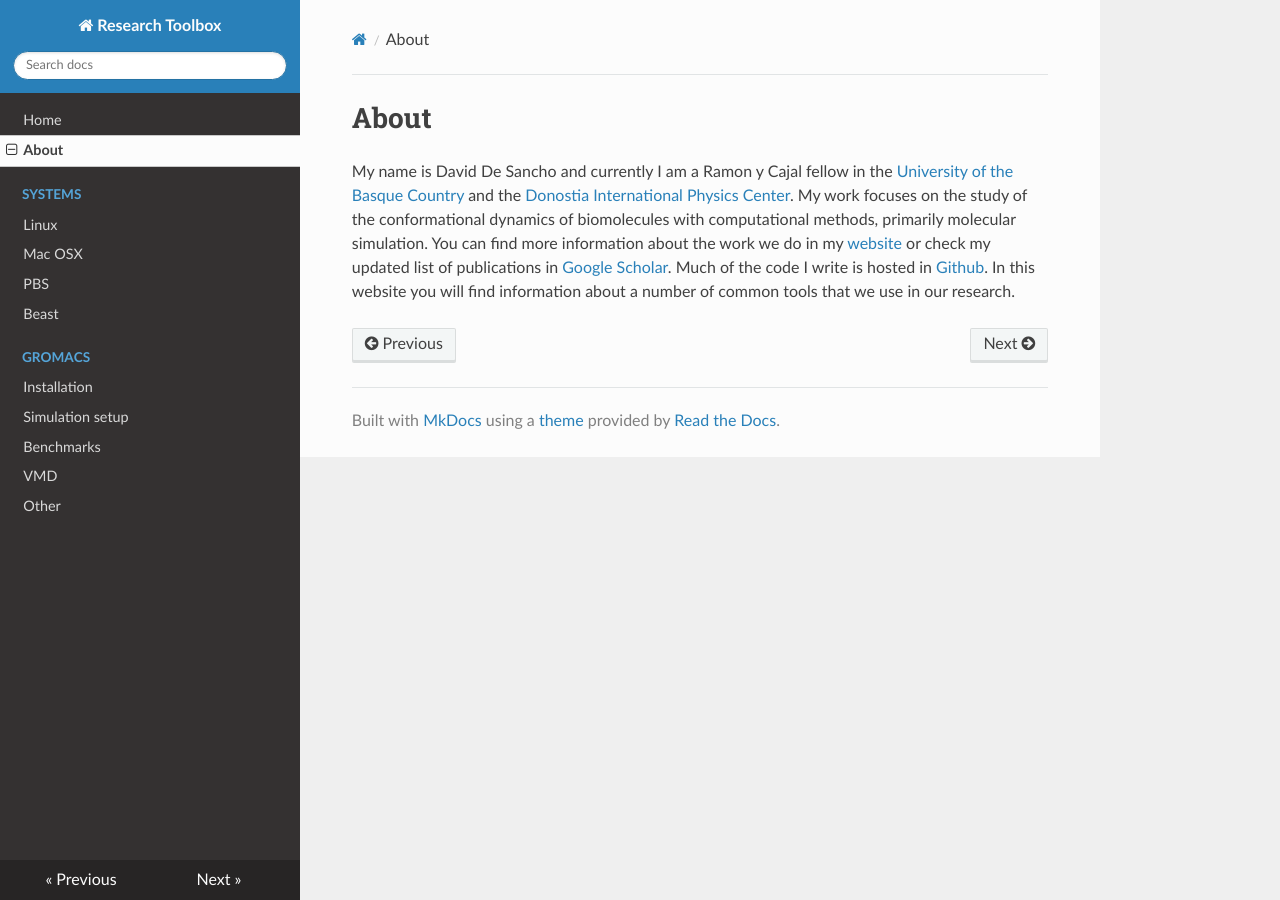
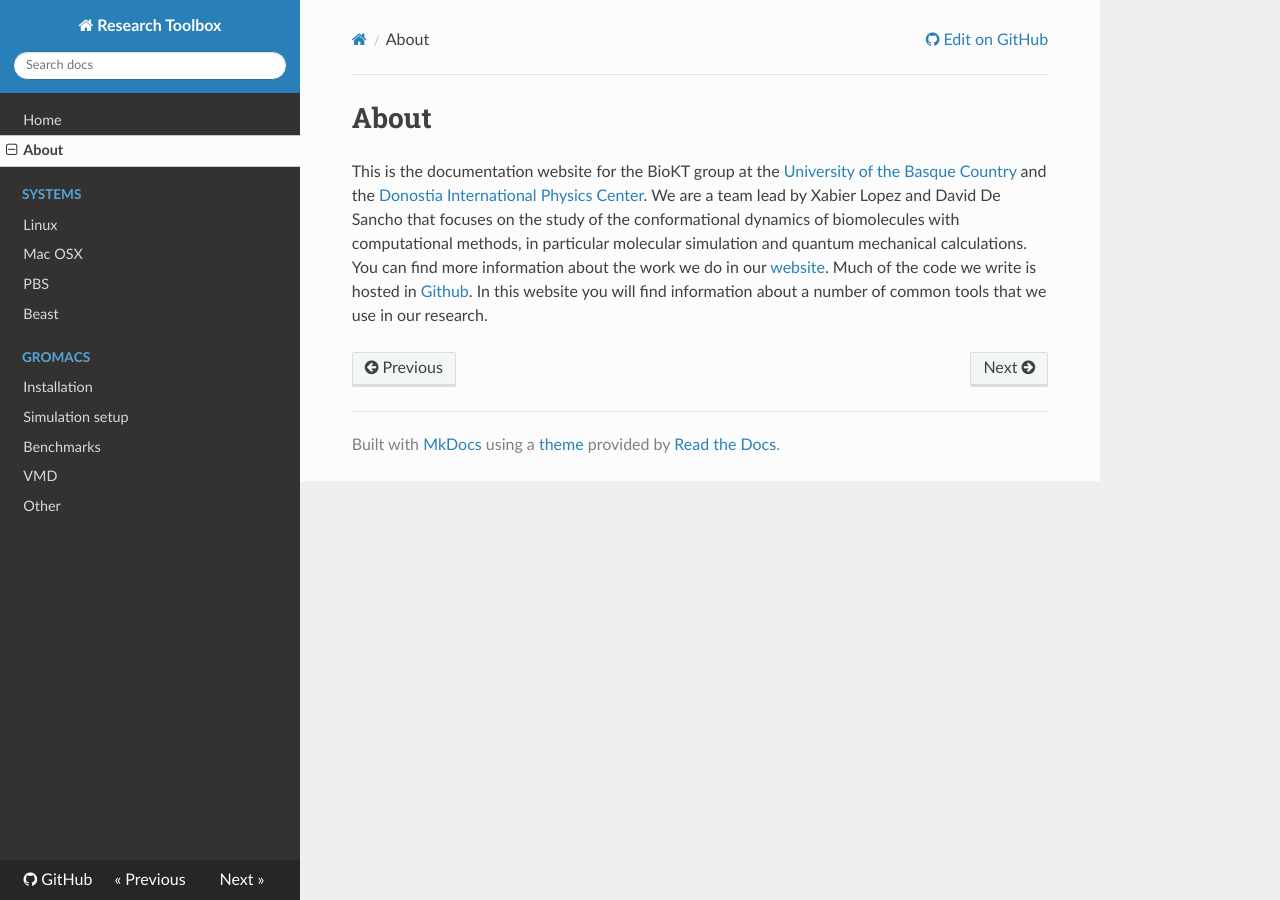
Before and after one commit to BioKT/ResDocs, an MkDocs documentation site: the page built from docs/about.md, in a window 1280 px wide. Built offline with MkDocs 1.6.1, drawn with Linux system fonts in a browser that asks for light colours; nearby versions of some CDN libraries.

```diff
--- a/docs/about.md
+++ b/docs/about.md
@@ -1,14 +1,15 @@
 # About
 
-My name is David De Sancho and currently I am a Ramon y Cajal fellow in the
+This is the documentation website for the BioKT group at the
 [University of the Basque Country](https://www.ehu.eus) and
 the [Donostia International Physics Center](http://dipc.ehu.es).
-My work focuses on the study of the conformational dynamics of biomolecules with
-computational methods, primarily molecular simulation.
-You can find more information about the work we do in my
-[website](https://sites.google.com/view/daviddesanchoresearch)
-or check my updated list of publications in
-[Google Scholar](https://scholar.google.com/citations?user=KJizEBYAAAAJ&hl=en).
-Much of the code I write is hosted in [Github](https://github.com/daviddesancho).
-In this website you will find information about a number of common tools that we use
-in our research.
+We are a team lead by Xabier Lopez and David De Sancho that
+focuses on the study of the conformational dynamics of biomolecules
+ with computational methods, in particular molecular simulation
+and quantum mechanical calculations. You can find more information
+ about the work we do in our
+[website](https://sites.google.com/view/biokt).
+Much of the code we write is hosted in
+[Github](https://github.com/biokt).
+In this website you will find information about a number of
+common tools that we use in our research.
--- a/mkdocs.yml
+++ b/mkdocs.yml
@@ -1,16 +1,18 @@
 site_name: Research Toolbox
+site_url: https://biokt.github.io/ResDocs/
+repo_url: https://github.com/BioKT/ResDocs
 theme: readthedocs
 nav:
-    - Home: index.md
-    - About: about.md
+    - Home: 'index.md'
+    - About: 'about.md'
     - Systems:
         - 'Linux': 'Linux/admin.md'
         - 'Mac OSX': 'MacOSX/hacks.md'
-    - PBS: PBS/documentation.md
-    - Beast: Beast/installation.md
+    - PBS: 'PBS/documentation.md'
+    - Beast: 'Beast/installation.md'
     - Gromacs:
-        - 'Installation': 'Gromacs/installation.md'
-        - 'Simulation setup': 'Gromacs/md_setup.md'
-        - 'Benchmarks': 'Gromacs/benchmarks.md'
-    - VMD: VMD/tools.md
-    - Other: Other/other.md
+        - Installation: 'Gromacs/installation.md'
+        - Simulation setup: 'Gromacs/md_setup.md'
+        - Benchmarks: 'Gromacs/benchmarks.md'
+    - VMD: 'VMD/tools.md'
+    - Other: 'Other/other.md'
```
Also changed, not shown: docs/Gromacs/benchmarks.md (+1 -2 lines), docs/index.md (+2 -1 lines).
